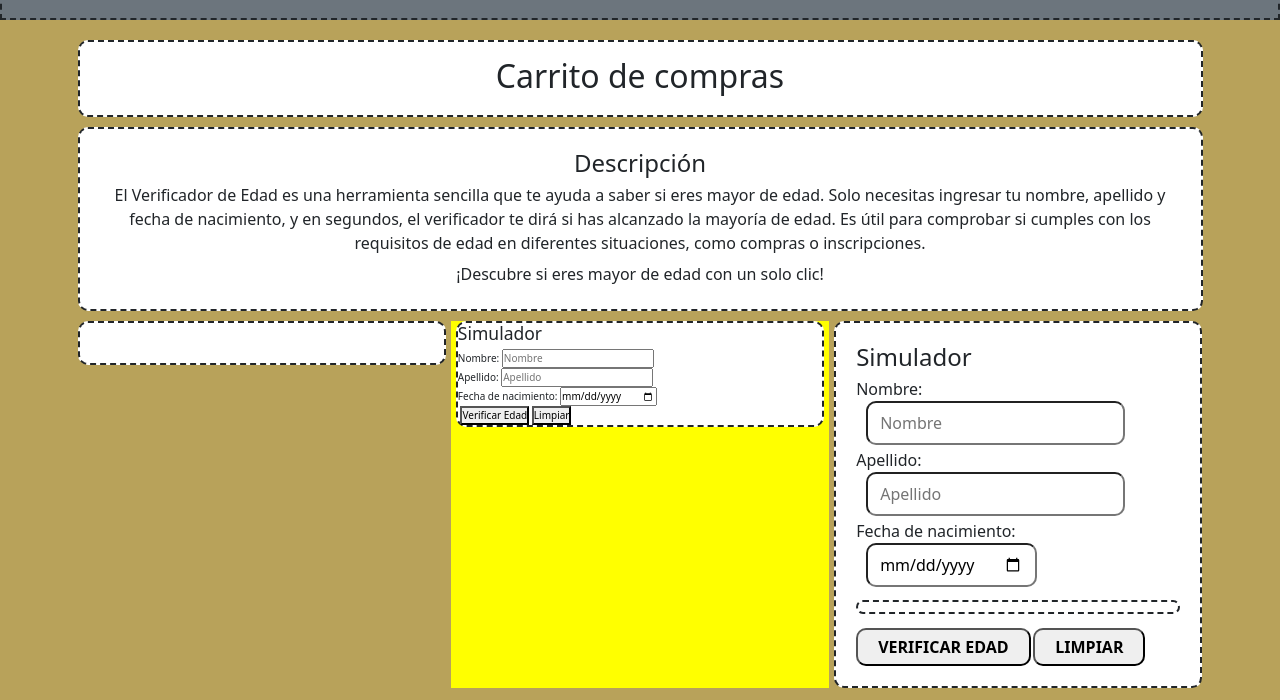
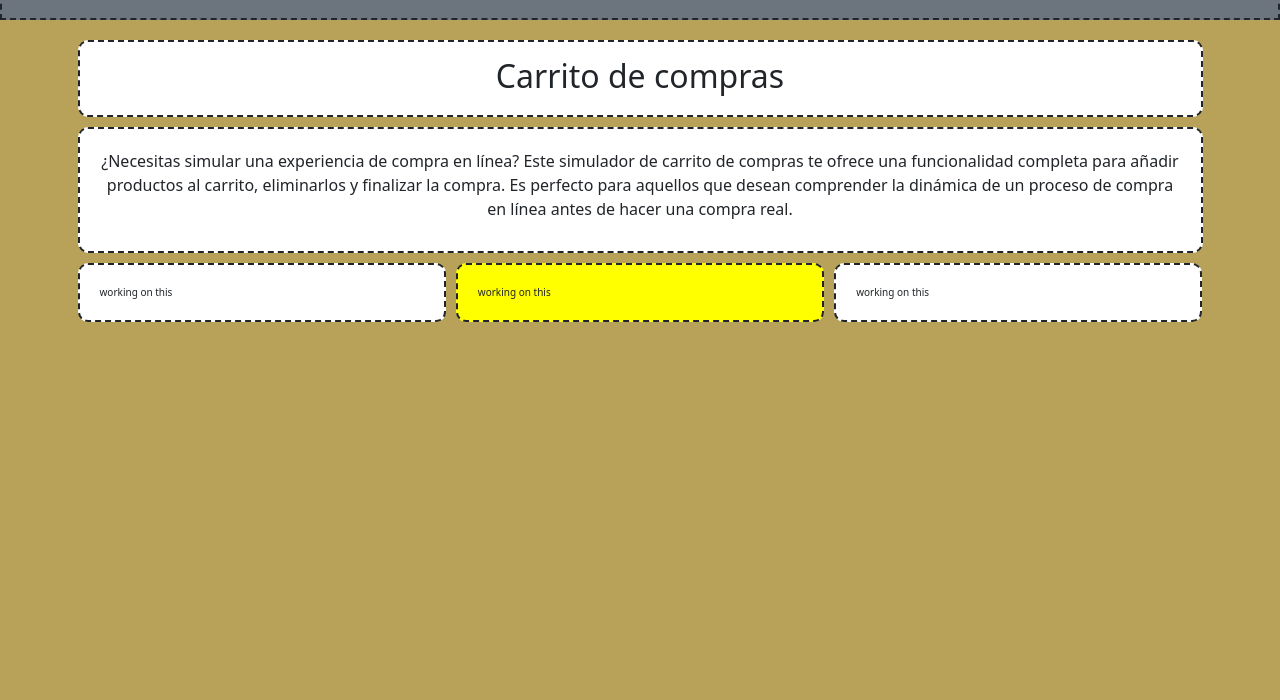
Before and after one commit to AndresVergara28/SimuladorInteractivo, a plain HTML site: page html/carritoCompras.html in a window 1280 px wide. Shown: the part 100-800 px from the top of the page. Drawn offline with nearby package versions, Linux system fonts and the light colour scheme.

Commit message:
mejoramos logica de verificar edad.js, tenia una pequeña discrepancia

```diff
--- a/html/carritoCompras.html
+++ b/html/carritoCompras.html
@@ -58,79 +58,25 @@
       </div>
       <div class="col-lg-12 col-md-12 col-sm-12 main-descripción ">
         <div class="box-style">
-          <h3 class="text-center">Descripción</h3>
-          <p class="parrafo">El Verificador de Edad es una herramienta sencilla que te ayuda a saber si eres
-            mayor de
-            edad. Solo necesitas ingresar tu nombre, apellido y fecha de nacimiento, y en segundos,
-            el verificador te dirá si has alcanzado la mayoría de edad. Es útil para comprobar si
-            cumples con los requisitos de edad en diferentes situaciones, como compras o
-            inscripciones. </p>
-          <h6>¡Descubre si eres mayor de edad con un solo clic!</h6>
+          <p>¿Necesitas simular una experiencia de compra en línea? Este simulador de carrito de compras te ofrece una
+            funcionalidad completa para añadir productos al carrito, eliminarlos y finalizar la compra. Es perfecto para
+            aquellos que desean comprender la dinámica de un proceso de compra en línea antes de hacer una compra real.
+          </p>
         </div>
       </div>
-      <div class="col-lg-4 col-md-6 col-sm-12 content-left ">
+      <div class="col-lg-4 col-md-12 col-sm-12 content-left ">
         <div class="box-style">
-
+          working on this
         </div>
       </div>
       <div class="col-lg-4 col-md-6 col-sm-12 content-center ">
         <div class="box-style">
-
-          <h3>Simulador</h3>
-          <form action="" class="form">
-            <label for="nombre" class="label">
-              <span>Nombre: </span>
-              <input type="text" name="nombre" id="nombre" placeholder="Nombre" autocomplete="cc-given-name">
-            </label>
-            <label for="apellido" class="label">
-              <span>Apellido: </span>
-              <input type="text" name="apellido" id="apellido" placeholder="Apellido" autocomplete="family-name">
-            </label>
-            <label for="nacimiento" class="label">
-              <span>Fecha de nacimiento: </span>
-              <input type="date" name="nacimiento" id="nacimiento" autocomplete="bday">
-            </label>
-
-
-
-            <div class="verificar-edad-section">
-              <output class="output-verificar" id="verificarEdadOutput"
-                aria-placeholder="Aquí se arrojará el resultado"></output>
-              <button class="button-verificar" id="verificarEdadButton">Verificar Edad</button>
-              <button class="button-verificar" id="">Limpiar</button>
-            </div>
-          </form>
-
+          working on this
         </div>
       </div>
       <div class="col-lg-4 col-md-6 col-sm-12 content-rigth ">
         <div class="box-style">
-
-          <h3>Simulador</h3>
-          <form action="" class="form">
-            <label for="nombre" class="label">
-              <span>Nombre: </span>
-              <input type="text" name="nombre" id="nombre" placeholder="Nombre" autocomplete="cc-given-name">
-            </label>
-            <label for="apellido" class="label">
-              <span>Apellido: </span>
-              <input type="text" name="apellido" id="apellido" placeholder="Apellido" autocomplete="family-name">
-            </label>
-            <label for="nacimiento" class="label">
-              <span>Fecha de nacimiento: </span>
-              <input type="date" name="nacimiento" id="nacimiento" autocomplete="bday">
-            </label>
-
-
-
-            <div class="verificar-edad-section">
-              <output class="output-verificar" id="verificarEdadOutput"
-                aria-placeholder="Aquí se arrojará el resultado"></output>
-              <button class="button-verificar" id="verificarEdadButton">Verificar Edad</button>
-              <button class="button-verificar" id="">Limpiar</button>
-            </div>
-          </form>
-
+          working on this
         </div>
       </div>
     </div>
@@ -146,7 +92,7 @@
     crossorigin="anonymous"></script>
 
 
-    <script src="../js/main.js"></script>
+  <script src="../js/main.js"></script>
 
 </body>
 
--- a/js/verificarEdad.js
+++ b/js/verificarEdad.js
@@ -5,13 +5,14 @@ const outEdad = document.querySelector('#verificarEdadOutput');
 const btnCalcularEdad = document.querySelector('#verificarEdadButton');
 
 
-btnCalcularEdad.addEventListener('click',verificarEdad);
+btnCalcularEdad.addEventListener('click', verificarEdad);
 
 
 function calculaEdad(e) {
     e.preventDefault();
-   console.log(inpNacimiento.value);
-
+    let fechaNacimiento = new Date(inpNacimiento.value);
+    let diferencia = (new Date() - fechaNacimiento) / (1000 * 60 * 60 * 24 * 365.25);
+    console.log(Math.floor(diferencia));
 }
 
 function verificarEdad(e) {
@@ -20,15 +21,16 @@ function verificarEdad(e) {
     let isMayorEdad = false;
     let diferencia;
     while (isMayorEdad === false) {
-        diferencia = (new Date() - fechaNacimiento) / (1000 * 60 * 60 * 24 * 365);
+        diferencia = (new Date() - fechaNacimiento) / (1000 * 60 * 60 * 24 * 365.25);
         if (diferencia > 18) {
             isMayorEdad = true;
+            outEdad.classList.remove('inactive');
             outEdad.innerText = 'Tu fecha de nacimiento es: ' + (fechaNacimiento.getDate() + 1) + '/' + (fechaNacimiento.getMonth() + 1) + '/' + (fechaNacimiento.getFullYear()) + ' por tanto tienes ' + Math.floor(diferencia) + ' años';
             return
         } else {
             console.log('no eres mayor de edad');
-           /*  fechaNacimiento = new Date(prompt('Por Favor digitala nuevamente (aaaa-mm-dd):')); */
-           return
+            /*  fechaNacimiento = new Date(prompt('Por Favor digitala nuevamente (aaaa-mm-dd):')); */
+            return
         }
     }
 }
--- a/scss/_main.scss
+++ b/scss/_main.scss
@@ -29,7 +29,11 @@
       }
     }
     .content-center {
-      background-color: yellow;
+      .box-style{
+        padding: 2rem;
+        background-color: yellow;
+
+      }
     }
     .content-rigth {
       .box-style{
```
Also changed, not shown: html/verificarEdad.html (+1 -1 lines), css/styles.css, 1 other file.
